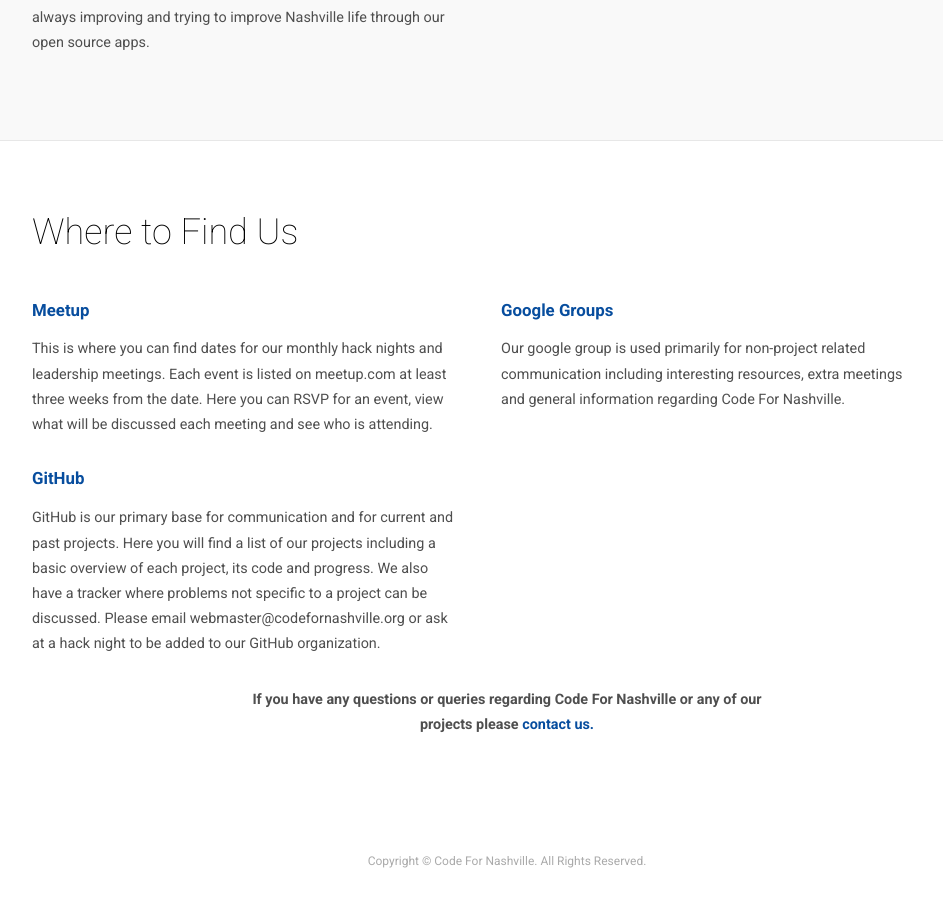
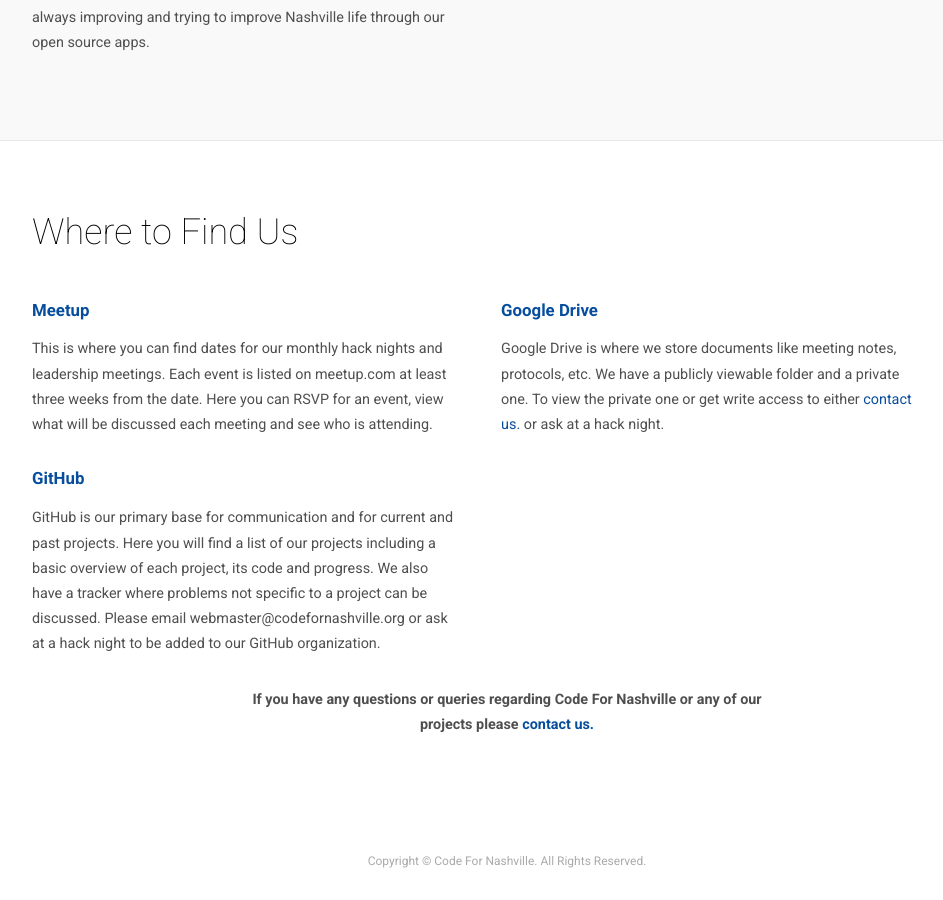
Before and after one commit to code-for-nashville/code-for-nashville.github.io, a Jekyll site: the page built from new_members.html, in a window 1280 px wide and 900 px high, scrolled down 2449 px. Shown: the whole window, without its empty margins (133-1076 px from the left). Built offline with Jekyll 4.4.1, drawn with Linux system fonts in a browser that asks for light colours.

Commit message:
Removed Google Groups link from New Members page and put Google Drive link back.

```diff
--- a/new_members.html
+++ b/new_members.html
@@ -62,8 +62,8 @@
         <p>This is where you can find dates for our monthly hack nights and leadership meetings. Each event is listed on meetup.com at least three weeks from the date. Here you can RSVP for an event, view what will be discussed each meeting and see who is attending.</p>
     </div>
     <div>
-        <h3><a href="https://groups.google.com/forum/#!forum/code-for-nashville">Google Groups</a></h3>
-        <p>Our google group is used primarily for non-project related communication including  interesting resources, extra meetings and general information regarding Code For Nashville.</p>
+        <h3><a href="https://drive.google.com/open?id=0B0PAHI0CABpRaUNwUUVqZ1BmMGM&authuser=0">Google Drive</a></h3>
+        <p>Google Drive is where we store documents like meeting notes, protocols, etc. We have a publicly viewable folder and a private one. To view the private one or get write access to either <a href="/contact-form">contact us.</a> or ask at a hack night.</p>
     </div>
     <div>
         <h3><a href="https://github.com/code-for-nashville">GitHub</a></h3>
```
